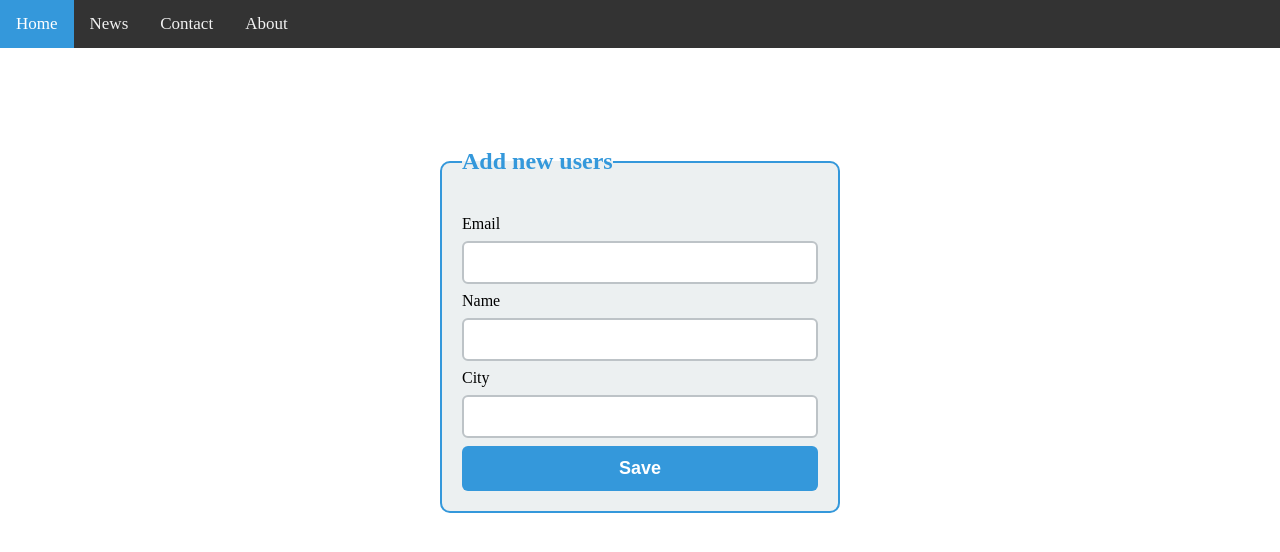
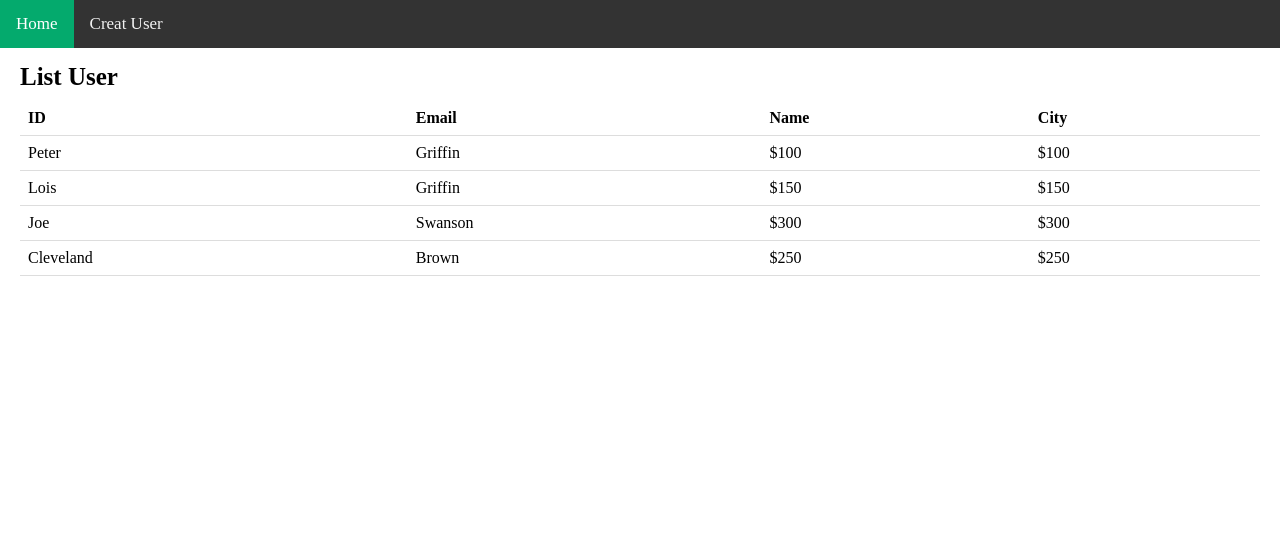
Before and after one commit to namtrung1504/backEndCourse, a Node server app: page / in a window 1280 px wide. Shown: the top 552 px of the page. Run offline with Node 20, Linux system fonts and the light colour scheme.

Commit message:
23:32 25 Dec
-  add promise to use async-await
- use async-await to get input data
- creat 1 more route to navigate page creat user

```diff
--- a/src/config/database.js
+++ b/src/config/database.js
@@ -1,4 +1,4 @@
-const mysql = require("mysql2"); // import mysql
+const mysql = require("mysql2/promise"); // import mysql
 require("dotenv").config();
 
 // const connection = mysql.createConnection({
--- a/src/controllers/homeController.js
+++ b/src/controllers/homeController.js
@@ -13,12 +13,12 @@ const getNamTrung = (req, res) => {
   res.render("sample.ejs");
 };
 
-const postCreatUser = (req, res) => {
-  let email = req.body.email;
-  let name = req.body.name;
-  let city = req.body.city;
+const postCreatUser = async (req, res) => {
+  // let email = req.body.email;
+  // let name = req.body.name;
+  // let city = req.body.city;
 
-  // let { email, name, city } = req.body;
+  let { email, name, city } = req.body;
 
   console.log(
     "==== check ====",
@@ -30,14 +30,26 @@ const postCreatUser = (req, res) => {
     city
   );
 
-  connection.query(
+  let [results, fields] = await connection.query(
     ` INSERT INTO Users (email, name, city) VALUES (?, ?, ?)`,
-    [email, name, city],
-    function (err, results) {
-      console.log(results);
-      res.send("created new user succeed !");
-    }
+    [email, name, city]
   );
+
+  console.log("------- check results:", results);
+  res.send("Created user succeed !!!");
+
+  // ------ simple query to test ---------
+  // connection.query("SELECT * FROM Users", function (err, results, fields) {
+  //   console.log("----- results -----", results); // results contains rows returned by server
+  //   // console.log("----- fields -----", fields); // fields contains extra meta data about results, if available
+  // });
+
+  // ------- async await function -----------
+  // const [results, fields] = await connection.query("SELECT * FROM Users");
+};
+
+const getCreatPage = (req, res) => {
+  res.render("creatUser.ejs");
 };
 
 module.exports = {
@@ -45,4 +57,5 @@ module.exports = {
   getABC,
   getNamTrung,
   postCreatUser,
+  getCreatPage,
 };
--- a/src/public/css/styles.css
+++ b/src/public/css/styles.css
@@ -31,16 +31,9 @@
 
   /* Add a color to the active/current link */
   .topnav a.active {
-    background-color: #3498db;
+    background-color: #04AA6D;
     color: white;
   }
-
-.form-add-user {
-    width: 500px;
-    margin: 0 auto;
-    padding-top: 100px;
-}
-
 /* .input-group {
     padding: 10px;
 
@@ -226,3 +219,17 @@
     color: #2980b9;
     /* Darker blue on hover */
 }
+
+
+/* css for Home table-data */
+
+.table-container {
+    padding: 15px 20px;
+
+}
+
+.list-user {
+    font-size: 25px;
+    font-weight: 600;
+    padding-bottom: 10px;
+}
--- a/src/routes/web.js
+++ b/src/routes/web.js
@@ -3,6 +3,7 @@ const {
   getABC,
   getNamTrung,
   postCreatUser,
+  getCreatPage,
 } = require("../controllers/homeController");
 
 const express = require("express");
@@ -18,4 +19,6 @@ router.get("/namtrung", getNamTrung);
 
 router.post("/creat-user", postCreatUser);
 
+router.get("/creat", getCreatPage);
+
 module.exports = router;
--- a/src/views/home.ejs
+++ b/src/views/home.ejs
@@ -6,15 +6,30 @@
     <title>HomePage</title>
     <link rel="stylesheet" type="text/css" href="css/styles.css">
 </head>
+<style>
+    table {
+        border-collapse: collapse;
+        width: 100%;
+    }
+
+    th,
+    td {
+        padding: 8px;
+        text-align: left;
+        border-bottom: 1px solid #ddd;
+    }
+
+    tr:hover {
+        background-color: ffff99;
+    }
+</style>
 
 <body>
     <div class="topnav">
-        <a class="active" href="#home">Home</a>
-        <a href="#news">News</a>
-        <a href="#contact">Contact</a>
-        <a href="#about">About</a>
+        <a class="active" href="/">Home</a>
+        <a href="creat">Creat User</a>
     </div>
-    <div class="form-add-user">
+    <!-- <div class="form-add-user">
         <form action="/creat-user" method="post">
             <fieldset class="field-set">
                 <legend>Add new users</legend>
@@ -37,6 +52,41 @@
                 </div>
             </fieldset>
         </form>
+    </div> -->
+    <div class="table-container">
+        <div class="list-user">List User</div>
+        <table>
+            <tr>
+                <th>ID</th>
+                <th>Email</th>
+                <th>Name</th>
+                <th>City</th>
+            </tr>
+            <tr>
+                <td>Peter</td>
+                <td>Griffin</td>
+                <td>$100</td>
+                <td>$100</td>
+            </tr>
+            <tr>
+                <td>Lois</td>
+                <td>Griffin</td>
+                <td>$150</td>
+                <td>$150</td>
+            </tr>
+            <tr>
+                <td>Joe</td>
+                <td>Swanson</td>
+                <td>$300</td>
+                <td>$300</td>
+            </tr>
+            <tr>
+                <td>Cleveland</td>
+                <td>Brown</td>
+                <td>$250</td>
+                <td>$250</td>
+            </tr>
+        </table>
     </div>
 </body>
 
```
Also changed, not shown: src/views/creatUser.ejs (added, +41 -0 lines). Lines whose indentation alone changed are shown as unchanged.
